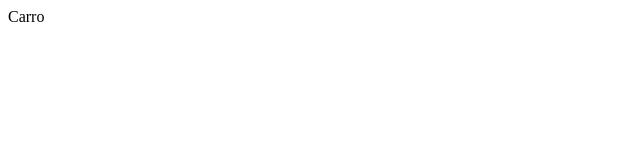
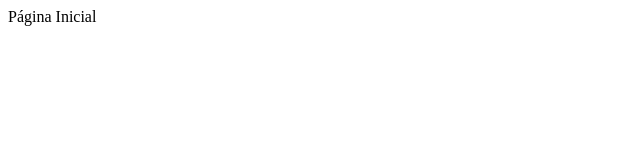
Before and after one commit to marcelonoronha/design-dev, a Next.js app: page / in a window 1280 px wide. Shown: the top 160 px of the page, without its empty margins (0-640 px from the left). Built offline with nearby package versions, Linux system fonts and the light colour scheme.

Commit message:
personal site

```diff
--- a/pages/index.js
+++ b/pages/index.js
@@ -1,5 +1,5 @@
 function Home() {
-  return <div>Carro</div>
+  return <div>Página Inicial</div>
 }
 
 export default Home
```
